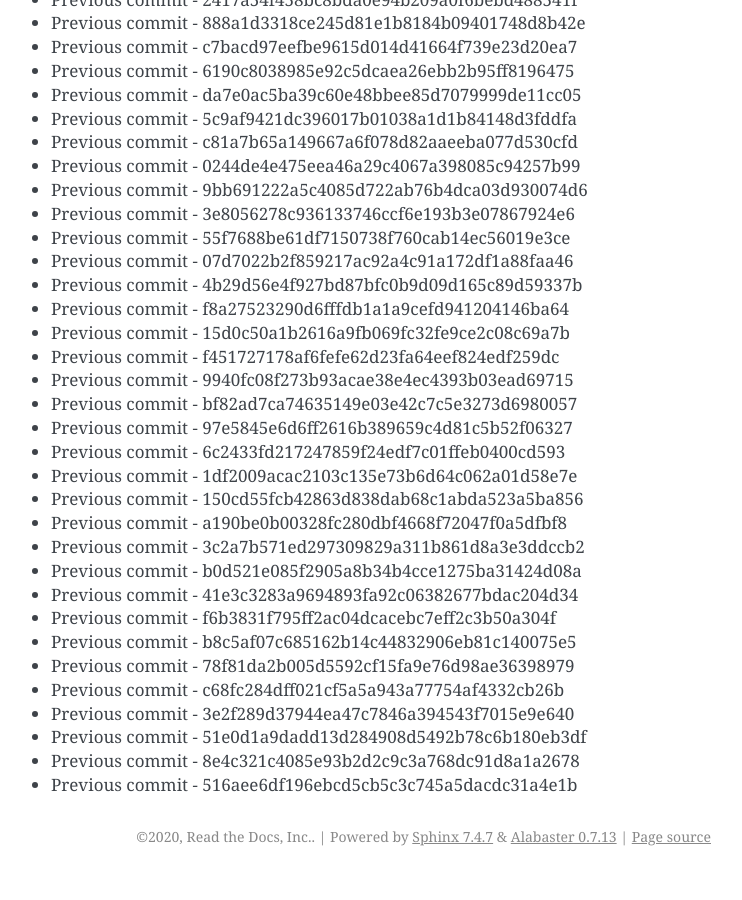
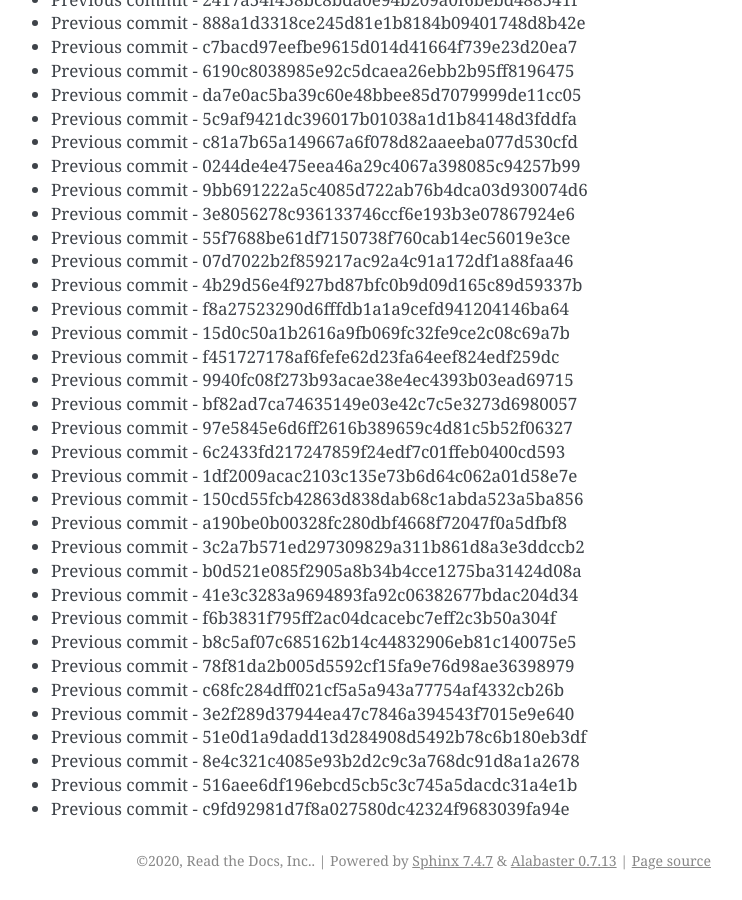
Before and after one commit to readthedocs/rtd-git-stresstest, a Sphinx documentation site: the page built from docs/updates.rst, in a window 1280 px wide and 900 px high, scrolled down 42467 px. Shown: the whole window, without its empty margins (399-1141 px from the left). Built offline with Sphinx 7.4.7, drawn with Linux system fonts in a browser that asks for light colours; before the commit the page ends 43343 px from its top, so only the background shows below that.

Commit message:
Generating commit from previous: c9fd92981d7f8a027580dc42324f9683039fa94e

```diff
--- a/docs/updates.rst
+++ b/docs/updates.rst
@@ -1816,3 +1816,4 @@ It can be tested for any performance characteristics.
 * Previous commit - 51e0d1a9dadd13d284908d5492b78c6b180eb3df
 * Previous commit - 8e4c321c4085e93b2d2c9c3a768dc91d8a1a2678
 * Previous commit - 516aee6df196ebcd5cb5c3c745a5dacdc31a4e1b
+* Previous commit - c9fd92981d7f8a027580dc42324f9683039fa94e
```
